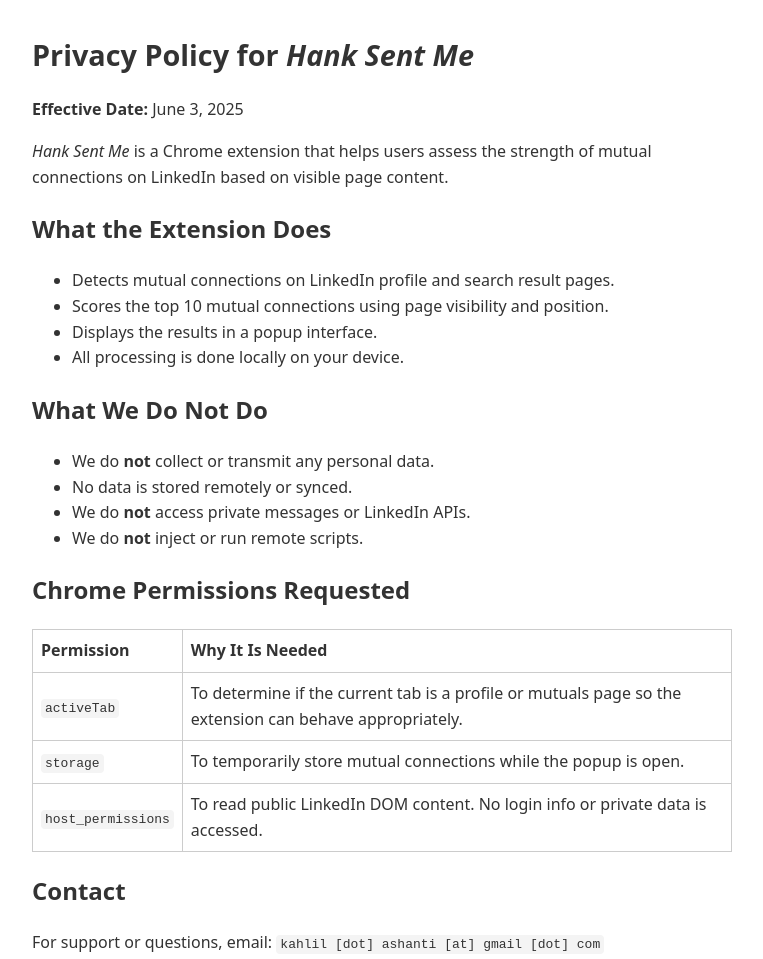
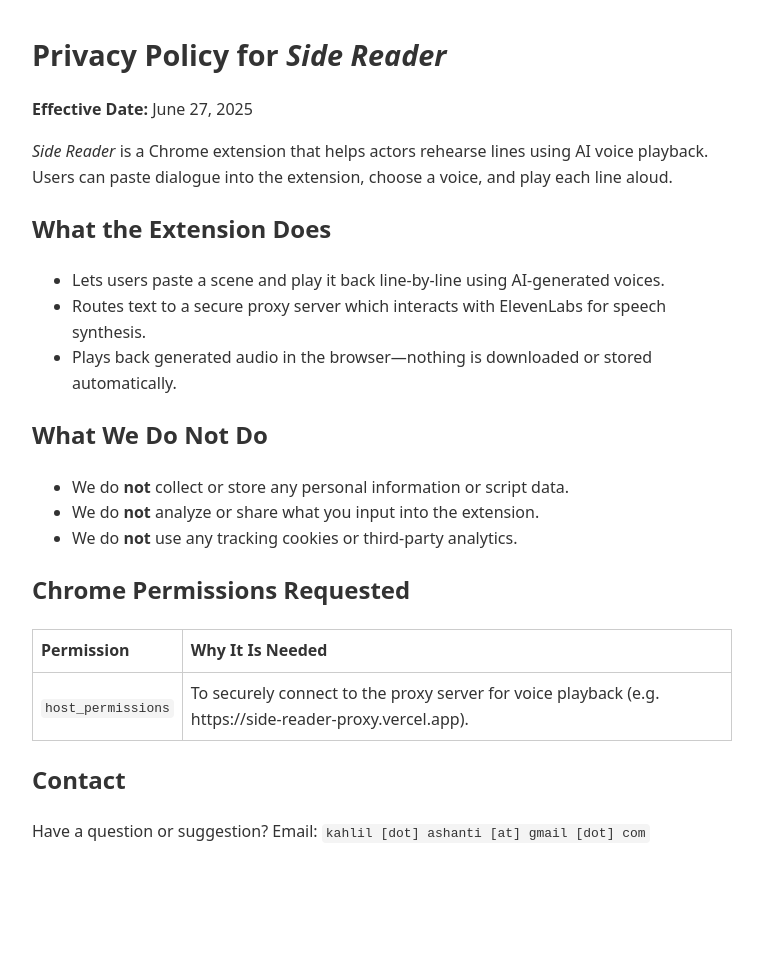
Before and after one commit to kahlilashanti/hank-privacy, a plain HTML site: page index.html in a window 1280 px wide. Shown: the whole page, without its empty margins (0-763 px from the left). After the commit the page ends 877 px from the top, so only its background shows below. Drawn offline with Linux system fonts and the light colour scheme.

Commit message:
updated privacy policy

```diff
--- a/index.html
+++ b/index.html
@@ -4,7 +4,7 @@
 <head>
     <meta charset="UTF-8">
     <meta name="viewport" content="width=device-width, initial-scale=1">
-    <title>Privacy Policy - Hank Sent Me</title>
+    <title>Privacy Policy - Side Reader</title>
     <style>
         body {
             font-family: system-ui, sans-serif;
@@ -45,26 +45,24 @@
 </head>
 
 <body>
-    <h1>Privacy Policy for <em>Hank Sent Me</em></h1>
-    <p><strong>Effective Date:</strong> June 3, 2025</p>
+    <h1>Privacy Policy for <em>Side Reader</em></h1>
+    <p><strong>Effective Date:</strong> June 27, 2025</p>
 
-    <p><em>Hank Sent Me</em> is a Chrome extension that helps users assess the strength of mutual connections on
-        LinkedIn based on visible page content.</p>
+    <p><em>Side Reader</em> is a Chrome extension that helps actors rehearse lines using AI voice playback. Users can
+        paste dialogue into the extension, choose a voice, and play each line aloud.</p>
 
     <h2>What the Extension Does</h2>
     <ul>
-        <li>Detects mutual connections on LinkedIn profile and search result pages.</li>
-        <li>Scores the top 10 mutual connections using page visibility and position.</li>
-        <li>Displays the results in a popup interface.</li>
-        <li>All processing is done locally on your device.</li>
+        <li>Lets users paste a scene and play it back line-by-line using AI-generated voices.</li>
+        <li>Routes text to a secure proxy server which interacts with ElevenLabs for speech synthesis.</li>
+        <li>Plays back generated audio in the browser—nothing is downloaded or stored automatically.</li>
     </ul>
 
     <h2>What We Do Not Do</h2>
     <ul>
-        <li>We do <strong>not</strong> collect or transmit any personal data.</li>
-        <li>No data is stored remotely or synced.</li>
-        <li>We do <strong>not</strong> access private messages or LinkedIn APIs.</li>
-        <li>We do <strong>not</strong> inject or run remote scripts.</li>
+        <li>We do <strong>not</strong> collect or store any personal information or script data.</li>
+        <li>We do <strong>not</strong> analyze or share what you input into the extension.</li>
+        <li>We do <strong>not</strong> use any tracking cookies or third-party analytics.</li>
     </ul>
 
     <h2>Chrome Permissions Requested</h2>
@@ -77,23 +75,15 @@
         </thead>
         <tbody>
             <tr>
-                <td><code>activeTab</code></td>
-                <td>To determine if the current tab is a profile or mutuals page so the extension can behave
-                    appropriately.</td>
-            </tr>
-            <tr>
-                <td><code>storage</code></td>
-                <td>To temporarily store mutual connections while the popup is open.</td>
-            </tr>
-            <tr>
                 <td><code>host_permissions</code></td>
-                <td>To read public LinkedIn DOM content. No login info or private data is accessed.</td>
+                <td>To securely connect to the proxy server for voice playback (e.g.
+                    https://side-reader-proxy.vercel.app).</td>
             </tr>
         </tbody>
     </table>
 
     <h2>Contact</h2>
-    <p>For support or questions, email: <code>kahlil [dot] ashanti [at] gmail [dot] com</code></p>
+    <p>Have a question or suggestion? Email: <code>kahlil [dot] ashanti [at] gmail [dot] com</code></p>
 </body>
 
 </html>
```
